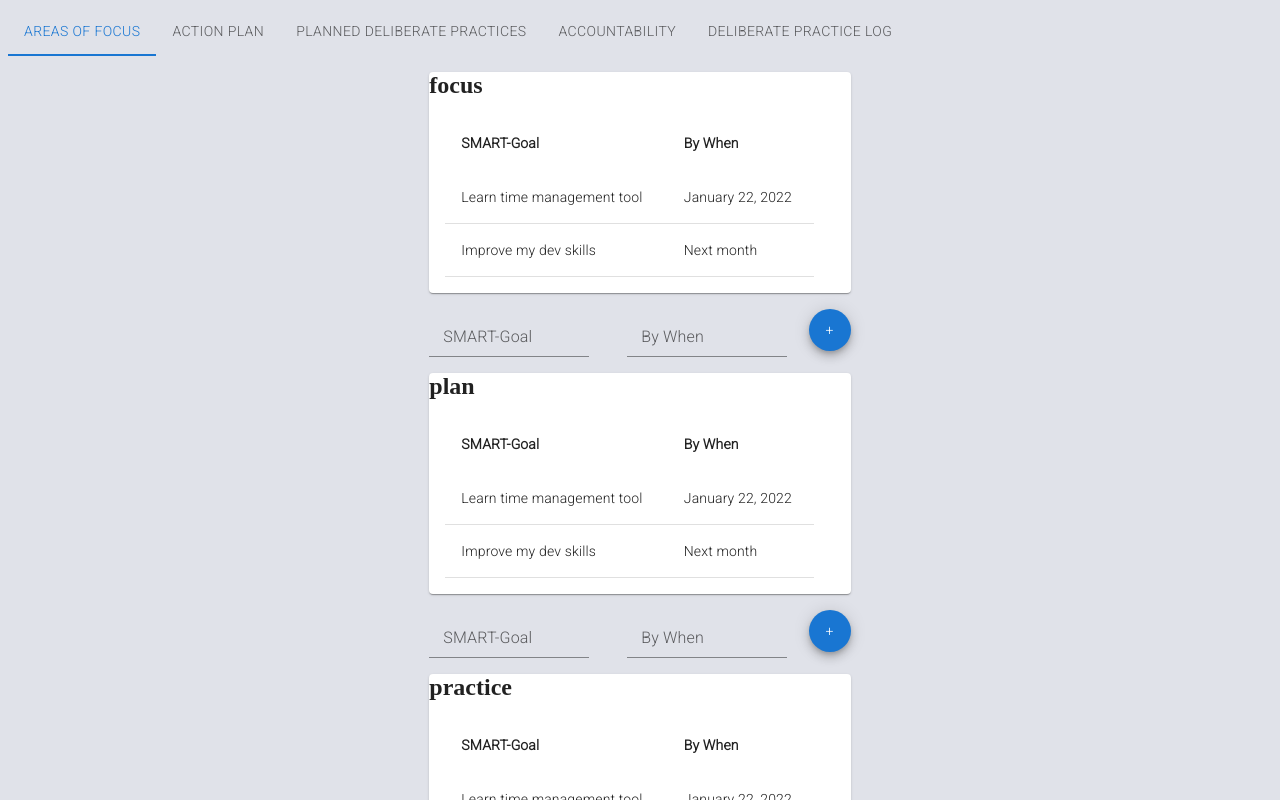
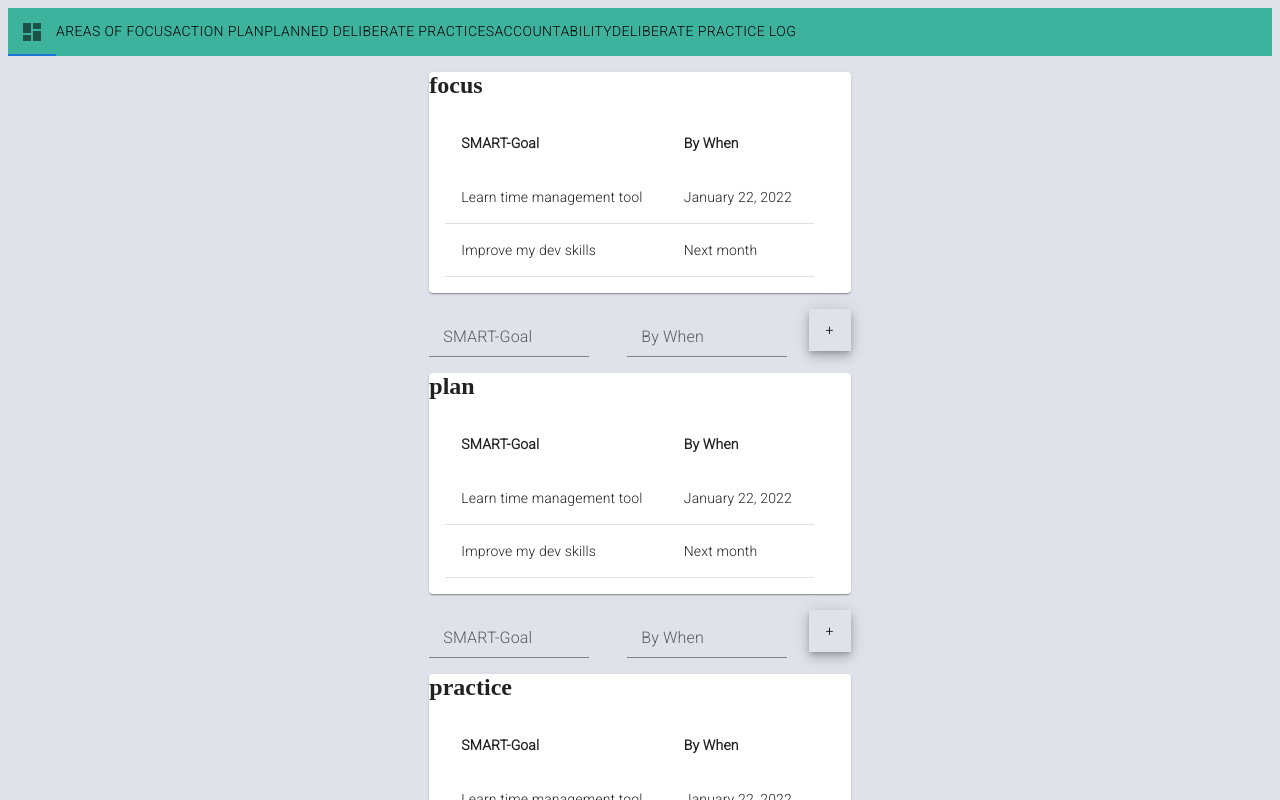
Before and after one commit to nandiaz/mex011-improving-bravebellotas, a React (Create React App) app: page /mex011-improving-bravebellotas/edit-commitment in a window 1280 px wide. Shown: the top 800 px of the page. Built offline with nearby package versions, Linux system fonts and the light colour scheme.

Commit message:
change navbar color

```diff
--- a/package.json
+++ b/package.json
@@ -8,6 +8,7 @@
     "@emotion/styled": "^11.6.0",
     "@material-ui/core": "^4.12.3",
     "@material-ui/icons": "^4.11.2",
+    "@mui/icons-material": "^5.3.0",
     "@mui/material": "^5.3.0",
     "@testing-library/jest-dom": "^5.16.1",
     "@testing-library/react": "^12.1.2",
--- a/src/Components/EditCommitment/NavBar.jsx
+++ b/src/Components/EditCommitment/NavBar.jsx
@@ -1,7 +1,10 @@
 import * as React from 'react';
+import "../Styles/NavBar.css";
 import Box from '@mui/material/Box';
 import Tabs from '@mui/material/Tabs';
 import Tab from '@mui/material/Tab';
+import DashboardIcon from '@mui/icons-material/Dashboard';
+import { IconButton } from '@material-ui/core';
 
 function LinkTab(props) {
   return (
@@ -23,13 +26,16 @@ export default function NavBar() {
   };
 
   return (
-    <Box sx={{ width: '100%' }}>
-      <Tabs value={value} onChange={handleChange} aria-label="nav bar example">
-        <LinkTab label="Areas of focus" href="/drafts" />
-        <LinkTab label="Action plan" href="/trash" />
-        <LinkTab label="Planned deliberate practices" href="/spam" />
-        <LinkTab label="Accountability" href="/drafts" />
-        <LinkTab label="Deliberate practice log" href="/trash" />
+    <Box style={{ backgroundColor: '#3DB39E'}} sx={{ width: '100%' }}>
+      <Tabs value={value} onChange={handleChange} aria-label="nav bar">
+        <IconButton>
+          <DashboardIcon/>
+        </IconButton>
+        <LinkTab label="Areas of focus" href="/focus" />
+        <LinkTab label="Action plan" href="/plan" />
+        <LinkTab label="Planned deliberate practices" href="/practice" />
+        <LinkTab label="Accountability" href="/accountability" />
+        <LinkTab label="Deliberate practice log" href="/log" />
       </Tabs>
     </Box>
   );
```
Also changed, not shown: 1 other file (tests, documents, lock files or other folders).
